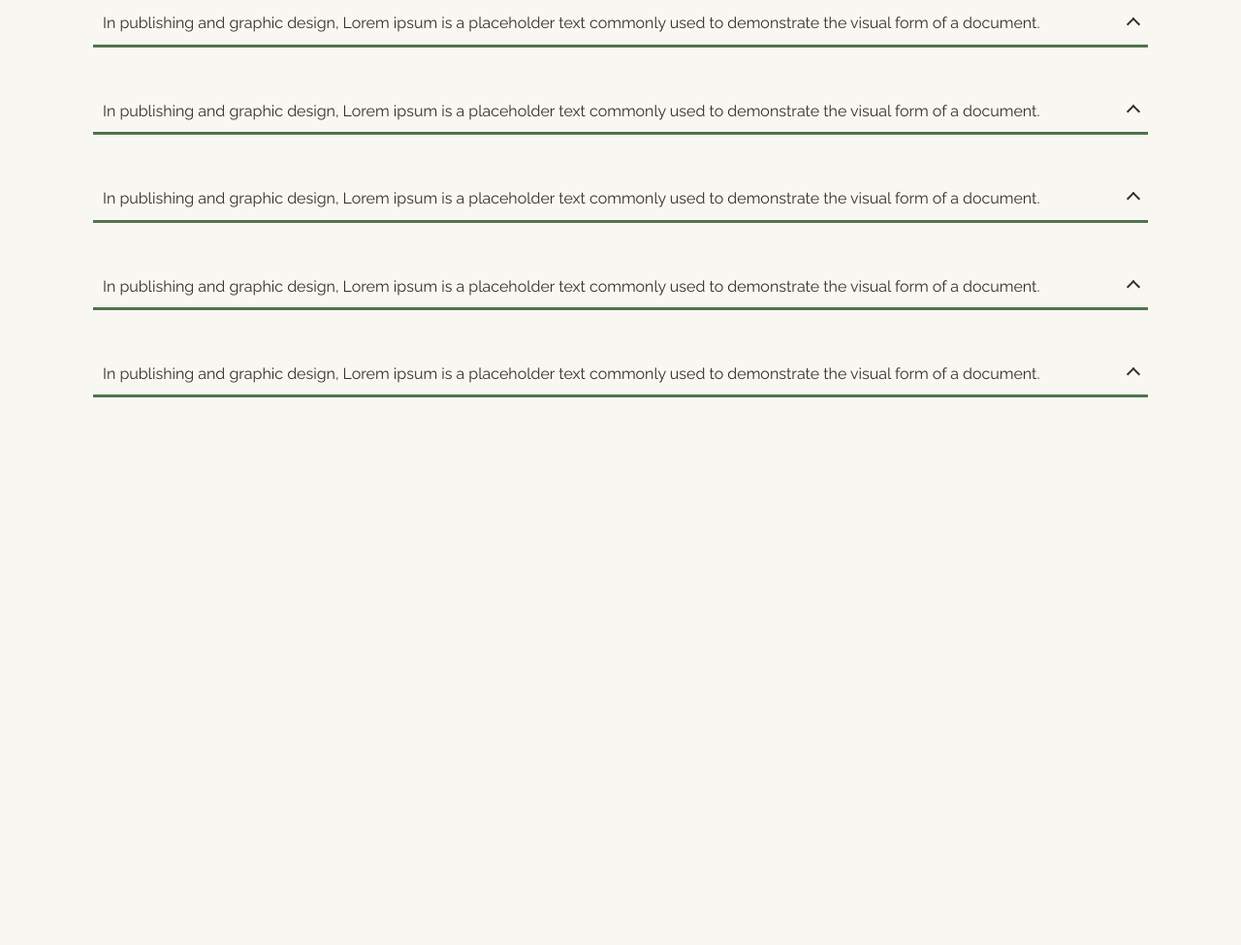
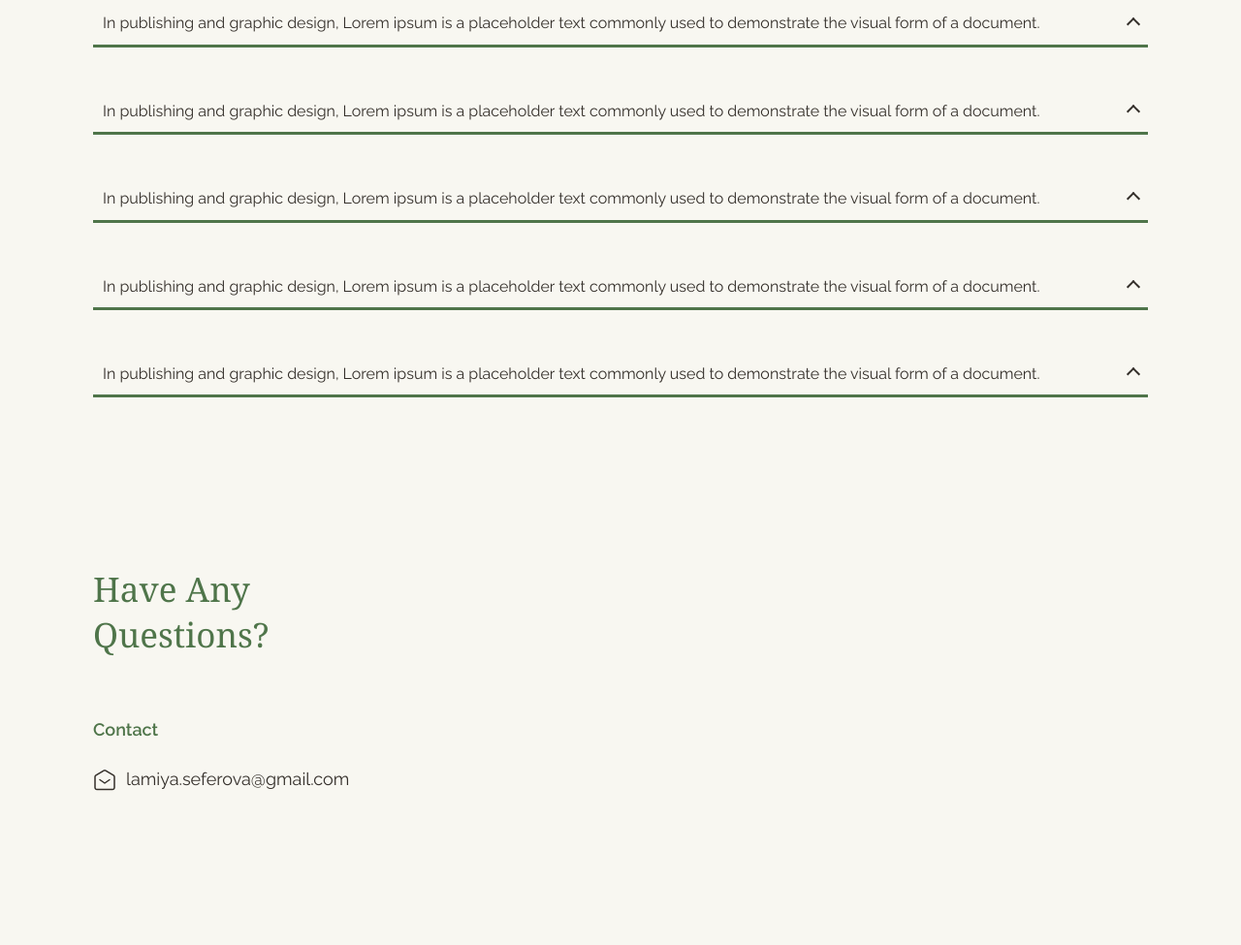
Before and after one commit to RashadMa/CareerConsultantFront, a website: page CareerConsultant/public/index.html in a window 1280 px wide. Shown: the part 3485-4460 px from the top of the page at 97% size. Before the commit the page ends 4000 px from the top, so only its background shows below. Drawn offline with nearby package versions, Linux system fonts and the light colour scheme.

Commit message:
Contact progress left side done

```diff
--- a/CareerConsultant/public/index.html
+++ b/CareerConsultant/public/index.html
@@ -413,11 +413,11 @@
                                     <div class="faq-text">Here are some of Frequently Asked Questions</div>
                               </div>
                               <div class="accordion">
-                                    <div class="accordion-header">
+                                    <h2 class="accordion-header">
                                           In publishing and graphic design, Lorem ipsum is a placeholder text commonly
                                           used to
                                           demonstrate the visual form of a document.
-                                    </div>
+                                    </h2>
                                     <div class="accordion-content">
                                           <p>Lorem, ipsum dolor sit amet consectetur adipisicing elit. Blanditiis,
                                                 tempora, architecto recusandae voluptas dignissimos dolor autem labore
@@ -428,11 +428,11 @@
                                     </div>
                               </div>
                               <div class="accordion">
-                                    <div class="accordion-header">
+                                    <h2 class="accordion-header">
                                           In publishing and graphic design, Lorem ipsum is a placeholder text commonly
                                           used to
                                           demonstrate the visual form of a document.
-                                    </div>
+                                    </h2>
                                     <div class="accordion-content">
                                           <p>Lorem, ipsum dolor sit amet consectetur adipisicing elit. Blanditiis,
                                                 tempora, architecto recusandae voluptas dignissimos dolor autem labore
@@ -443,11 +443,11 @@
                                     </div>
                               </div>
                               <div class="accordion">
-                                    <div class="accordion-header">
+                                    <h2 class="accordion-header">
                                           In publishing and graphic design, Lorem ipsum is a placeholder text commonly
                                           used to
                                           demonstrate the visual form of a document.
-                                    </div>
+                                    </h2>
                                     <div class="accordion-content">
                                           <p>Lorem, ipsum dolor sit amet consectetur adipisicing elit. Blanditiis,
                                                 tempora, architecto recusandae voluptas dignissimos dolor autem labore
@@ -458,11 +458,11 @@
                                     </div>
                               </div>
                               <div class="accordion">
-                                    <div class="accordion-header">
+                                    <h2 class="accordion-header">
                                           In publishing and graphic design, Lorem ipsum is a placeholder text commonly
                                           used to
                                           demonstrate the visual form of a document.
-                                    </div>
+                                    </h2>
                                     <div class="accordion-content">
                                           <p>Lorem, ipsum dolor sit amet consectetur adipisicing elit. Blanditiis,
                                                 tempora, architecto recusandae voluptas dignissimos dolor autem labore
@@ -473,11 +473,11 @@
                                     </div>
                               </div>
                               <div class="accordion">
-                                    <div class="accordion-header">
+                                    <h2 class="accordion-header">
                                           In publishing and graphic design, Lorem ipsum is a placeholder text commonly
                                           used to
                                           demonstrate the visual form of a document.
-                                    </div>
+                                    </h2>
                                     <div class="accordion-content">
                                           <p>Lorem, ipsum dolor sit amet consectetur adipisicing elit. Blanditiis,
                                                 tempora, architecto recusandae voluptas dignissimos dolor autem labore
@@ -491,6 +491,39 @@
                   </div>
 
             </section>
+            <section class="any-questions">
+                  <div class="container">
+                        <div class="row">
+                              <div class="col-4">
+                                    <p class="HaveAnyQuestions">
+                                          Have Any<br>Questions?</p>
+                                    <div class="contact-info">
+                                          <p class="contact">
+                                                Contact</p>
+                                          <div class="contact-wrapper">
+                                                <div class="contact-items">
+                                                      <svg width="24" height="25" viewBox="0 0 24 25" fill="none"
+                                                            xmlns="http://www.w3.org/2000/svg">
+                                                            <g id="mail icon">
+                                                                  <path id="Vector" d="M7 12.5L12 16L17 12.5"
+                                                                        stroke="#342F2A" stroke-width="1.5"
+                                                                        stroke-linecap="round"
+                                                                        stroke-linejoin="round" />
+                                                                  <path id="Vector_2"
+                                                                        d="M2 20.5V9.63205C2 9.28668 2.08943 8.94719 2.25959 8.64665C2.42976 8.3461 2.67485 8.09474 2.971 7.91705L10.971 3.11705C11.2818 2.93055 11.6375 2.83203 12 2.83203C12.3625 2.83203 12.7182 2.93055 13.029 3.11705L21.029 7.91705C21.3252 8.09474 21.5702 8.3461 21.7404 8.64665C21.9106 8.94719 22 9.28668 22 9.63205V20.5C22 21.0305 21.7893 21.5392 21.4142 21.9143C21.0391 22.2893 20.5304 22.5 20 22.5H4C3.46957 22.5 2.96086 22.2893 2.58579 21.9143C2.21071 21.5392 2 21.0305 2 20.5Z"
+                                                                        stroke="#342F2A" stroke-width="1.5" />
+                                                            </g>
+                                                      </svg>
+
+                                                      <p class="gmail">
+                                                            lamiya.seferova@gmail.com</p>
+                                                </div>
+                                          </div>
+                                    </div>
+                              </div>
+                        </div>
+                  </div>
+            </section>
       </main>
 </body>
 
--- /dev/null
+++ b/CareerConsultant/src/sass/index/_indexAnyQuestions.scss
@@ -0,0 +1,57 @@
+.any-questions {
+      margin-top: 164px;
+
+      .HaveAnyQuestions {
+            width: 100%;
+            color: #4F754A;
+            font-size: 35px;
+            font-family: Georgia;
+            font-weight: 400;
+            word-wrap: break-word;
+            margin-bottom: 61px
+      }
+
+      .contact-info {
+            width: 100%;
+            height: 100%;
+            flex-direction: column;
+            justify-content: flex-start;
+            align-items: flex-start;
+            gap: 25px;
+            display: inline-flex;
+
+            .contact {
+                  width: 73px;
+                  color: #4F754A;
+                  font-size: 18px;
+                  font-family: Raleway;
+                  font-weight: 600;
+                  line-height: 27px;
+                  word-wrap: break-word
+            }
+
+            .contact-wrapper {
+                  flex-direction: column;
+                  justify-content: flex-start;
+                  align-items: flex-start;
+                  gap: 25px;
+                  display: flex;
+
+                  .contact-items {
+                        justify-content: flex-start;
+                        align-items: center;
+                        gap: 10px;
+                        display: inline-flex;
+
+                        .gmail {
+                              color: #342F2A;
+                              font-size: 18px;
+                              font-family: Raleway;
+                              font-weight: 400;
+                              line-height: 25.20px;
+                              word-wrap: break-word
+                        }
+                  }
+            }
+      }
+}
--- a/CareerConsultant/src/sass/index/_indexMain.scss
+++ b/CareerConsultant/src/sass/index/_indexMain.scss
@@ -5,3 +5,4 @@
 @import "./_indexServices.scss";
 @import "./_indexCustomerFeedback.scss";
 @import "./_indexFaq.scss";
+@import "./_indexAnyQuestions.scss";
--- a/CareerConsultant/src/sass/style.scss
+++ b/CareerConsultant/src/sass/style.scss
@@ -1,6 +1,6 @@
 @import "./index/_indexMain.scss";
 
 body {
-      height: 4000px;
+      height: 5000px;
       background-color: #F8F7F1;
 }
```
Also changed, not shown: CareerConsultant/public/css/style.css, CareerConsultant/src/assets/media/mail icon.svg (added).
